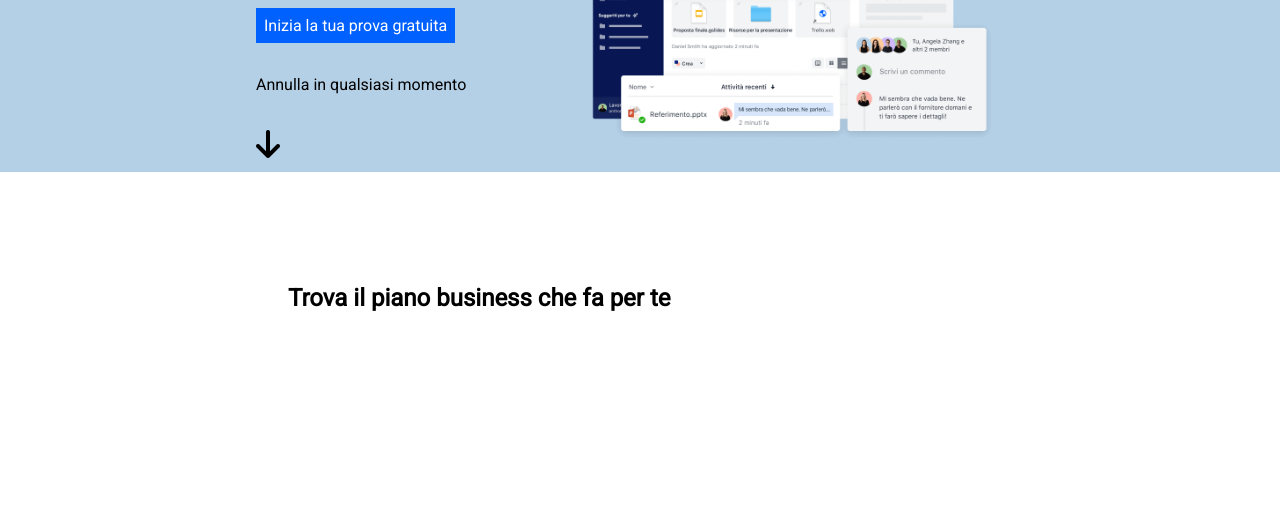
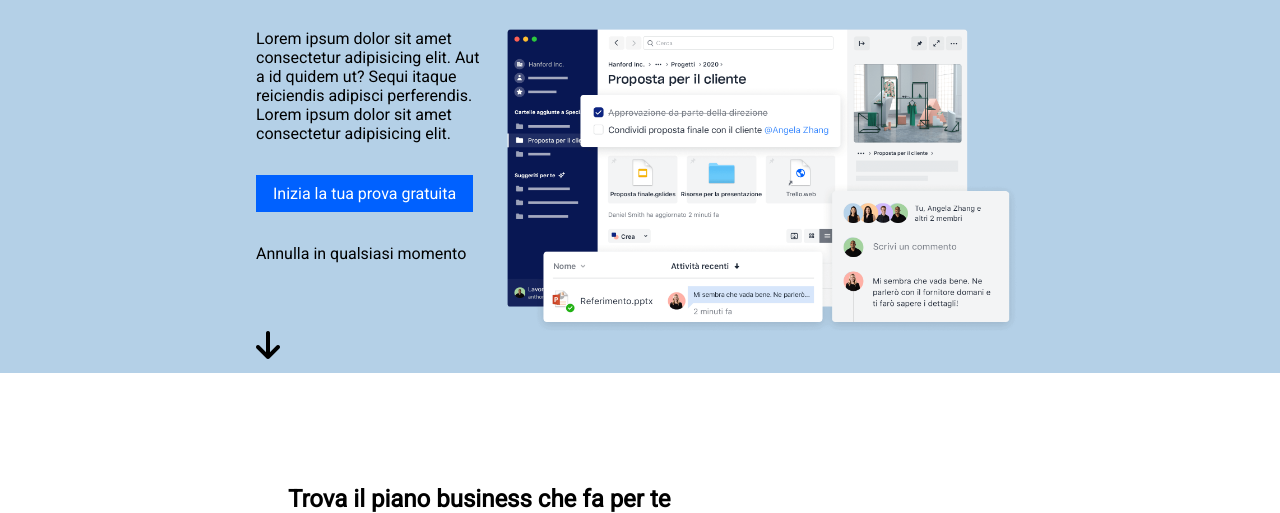
Before and after one commit to SofiaCurreri/htmlcss-dropbox, a plain HTML site: page index.html in a window 1280 px wide. Shown: the part 493-1006 px from the top of the page. Before the commit the page ends 864 px from the top, so only its background shows below. Drawn offline with Linux system fonts and the light colour scheme.

Commit message:
rifiniture jumbotron

```diff
--- a/css/style.css
+++ b/css/style.css
@@ -20,19 +20,31 @@ body{
     text-align: left;
 }
 
-.container-title>h1{
-    padding-top: 4.5rem;
-    font-size: 4rem;
+.column{
+    display: flex;
+    flex-direction: column;
 }
 
-.bt{
-    padding: 0.5rem;
+.box {
+    display: flex;
+    position: relative;
+    padding-top: 2rem;
+}
+
+.btn{
+    display: inline-block;
+    background-color: white;
+    color: black;
+    border: 1px solid transparent;
+    padding: 0.5rem 1rem;
+    text-decoration: none;
     width: fit-content;
 }
 
-.blue {
+.btn.btn-primary{
     color: white;
     background-color: rgb(0, 97, 255);
+    border: 1px solid rgb(0, 97, 255);
 }
 
 /* HEADER */
@@ -43,6 +55,11 @@ header{
     top: 0;
 }
 
+nav a{
+    text-decoration: none;
+    color: currentColor;
+}
+
 nav{
     display: flex;
     justify-content: space-between;
@@ -50,11 +67,6 @@ nav{
     padding: 1rem;
     background-color: white;
     width: 100vw;
-}
-
-a, a:visited{
-    text-decoration: none;
-    color: currentColor;
 }
 
 .menu ul{
@@ -84,32 +96,20 @@ a, a:visited{
     height: 500px; */
 }
 
-.container-title{
-    width: 85%;
-}
-
-.column{
+.container>h1 {
     padding-top: 2rem;
-    display: flex;
-    flex-direction: column;
-    width: 30%;
-    gap: 2rem;
+    font-size: 5rem;
+    padding-bottom: 2rem;
 }
 
 .bigger{
     font-size: 2rem;
-    padding-bottom: 0.5rem;
+   margin-bottom: 5.5rem;
 }
 
-.box{
-    display: flex;
+.jumbotron>.container{
     position: relative;
-}
-
-.jumbo-img{
-    position: absolute;
-    left: 20rem;
-    width:33vw;
+    bottom: -5rem;
 }
 
 
--- a/css/utils.css
+++ b/css/utils.css
@@ -10,3 +10,19 @@
 	clear: both;
 	display: table;
 }
+
+.w30 {
+	width: 30%;
+}
+
+.w70 {
+	width: 70%;
+}
+
+.mb2{
+	margin-bottom: 2rem;
+}
+
+.mt4 {
+	margin-top: 4rem;
+}
--- a/index.html
+++ b/index.html
@@ -43,7 +43,7 @@
                     <li> <a href="#">Supporto</a> </li>
                     <li> <a href="#">Contatta ufficio vendite</a> </li>
                     <li> <a href="#">Accedi</a> </li>
-                    <li> <div class="bt blue"><a href="#">Inizia</a></div> </li>
+                    <li> <a class="btn btn-primary" href="#">Inizia</a></li>
                 </ul>
             </div>
         </nav>
@@ -55,25 +55,22 @@
         <section class="jumbotron">
 
             <div class="container">
-                <div class="container-title">
-                    <h1> Tutto ciò che ti serve per il lavoro, in un unico posto </h1>
-                </div>
+                <h1> Tutto ciò che ti serve per il lavoro, in un unico posto </h1>
 
                 <div class="box">
-                    <div class="column">
-                        <p> Lorem ipsum dolor sit amet consectetur adipisicing elit. Aut a id quidem ut? Sequi itaque reiciendis adipisci
-                            perferendis. </p>
+                    <div class="w30 column">
+                        <p class="mb2"> Lorem ipsum dolor sit amet consectetur adipisicing elit. Aut a id quidem ut? Sequi itaque reiciendis adipisci
+                            perferendis. Lorem ipsum dolor sit amet consectetur adipisicing elit. </p>
 
-                        <div class=" bt blue">
-                            <a href="#"> Inizia la tua prova gratuita </a>
-                        </div>
+                        <a class="btn btn-primary mb2" href="#"> Inizia la tua prova gratuita </a>
+
 
                         <p> Annulla in qualsiasi momento</p>
 
-                        <span class="bigger"><i class="fa-solid fa-arrow-down"></i></span>
+                        <span class="bigger mt4"><i class="fa-solid fa-arrow-down"></i></span>
                     </div>
 
-                    <div class=" column jumbo-img">
+                    <div class="w70">
                         <img src="./img/jumbo.png" alt="jumbotron">
                     </div>
                 </div>
```
